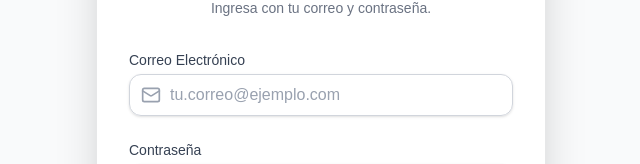
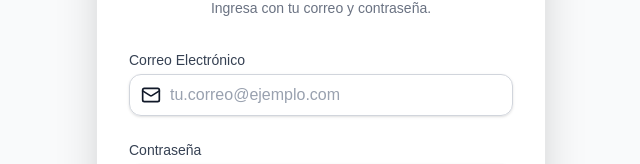
Before and after one commit to TzMik/my-postula, a Next.js app: page /login in a window 1280 px wide. Shown: the part 299-463 px from the top of the page, without its empty margins (319-959 px from the left). Built offline with nearby package versions, Linux system fonts and the light colour scheme; no server answers.

Commit message:
FIX: input text color

```diff
--- a/src/app/login/page.jsx
+++ b/src/app/login/page.jsx
@@ -121,11 +121,11 @@ export default function LoginPage() {
                 required
                 value={email}
                 onChange={(e) => setEmail(e.target.value)}
-                className="w-full pl-10 pr-4 py-2 border border-gray-300 rounded-xl shadow-sm placeholder-gray-400 focus:outline-none focus:ring-indigo-500 focus:border-indigo-500 transition duration-150"
+                className="w-full pl-10 pr-4 py-2 border border-gray-300 rounded-xl shadow-sm placeholder-gray-400 focus:outline-none focus:ring-indigo-500 focus:border-indigo-500 transition duration-150 text-gray-900"
                 placeholder="tu.correo@ejemplo.com"
                 disabled={loading}
               />
-              <Mail className="absolute left-3 top-1/2 transform -translate-y-1/2 w-5 h-5 text-gray-400" />
+              <Mail className="absolute left-3 top-1/2 transform -translate-y-1/2 w-5 h-5 text-gray-900" />
             </div>
           </div>
 
@@ -143,7 +143,7 @@ export default function LoginPage() {
                 required
                 value={password}
                 onChange={(e) => setPassword(e.target.value)}
-                className="w-full pl-10 pr-4 py-2 border border-gray-300 rounded-xl shadow-sm placeholder-gray-400 focus:outline-none focus:ring-indigo-500 focus:border-indigo-500 transition duration-150"
+                className="w-full pl-10 pr-4 py-2 border border-gray-300 rounded-xl shadow-sm placeholder-gray-400 focus:outline-none focus:ring-indigo-500 focus:border-indigo-500 transition duration-150 text-gray-900"
                 placeholder="Tu contraseña secreta"
                 disabled={loading}
               />
```
